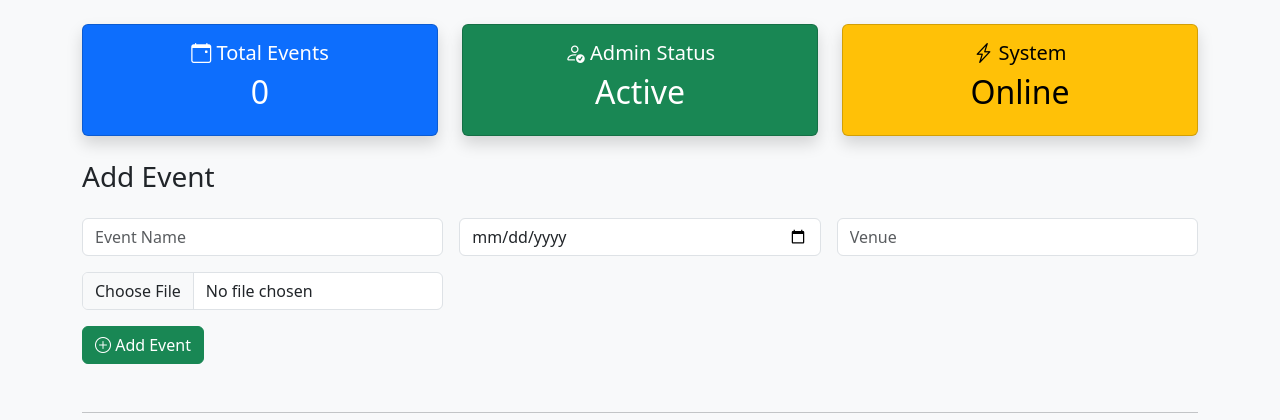
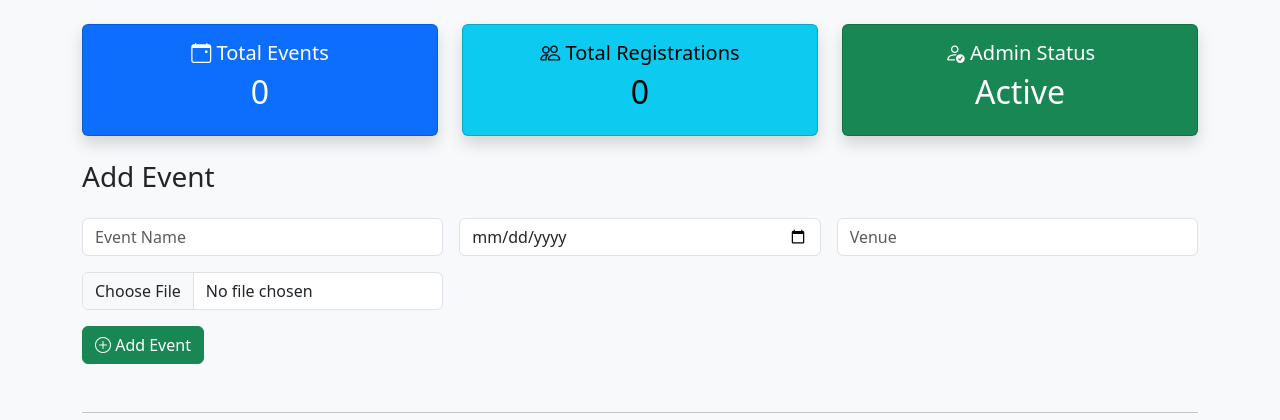
Before and after one commit to somesh129p/college-event-management, a Flask app: page /dashboard in a window 1280 px wide. Shown: the part 56-476 px from the top of the page. Run offline with Flask 3, Linux system fonts and the light colour scheme; the visitor is signed in with stand-in values (Sample User, id 1); data that the repository does not hold is empty.

Commit message:
dashboard upgrade

```diff
--- a/templates/admin_dashboard.html
+++ b/templates/admin_dashboard.html
@@ -33,7 +33,16 @@
   <div class="card text-bg-primary shadow">
     <div class="card-body text-center">
       <h5><i class="bi bi-calendar-event"></i> Total Events</h5>
-<h2>{{ events|length }}</h2>
+      <h2>{{ total_events }}</h2>
+    </div>
+  </div>
+</div>
+
+<div class="col-md-4">
+  <div class="card text-bg-info shadow">
+    <div class="card-body text-center">
+      <h5><i class="bi bi-people"></i> Total Registrations</h5>
+      <h2>{{ total_registrations }}</h2>
     </div>
   </div>
 </div>
@@ -43,15 +52,6 @@
     <div class="card-body text-center">
       <h5><i class="bi bi-person-check"></i> Admin Status</h5>
       <h2>Active</h2>
-</div>
-</div>
-</div>
-
-<div class="col-md-4">
-<div class="card text-bg-warning shadow">
-<div class="card-body text-center">
-<h5><i class="bi bi-lightning-charge"></i> System</h5>
-<h2>Online</h2>
     </div>
   </div>
 </div>
@@ -101,7 +101,7 @@
 
 <div class="card shadow">
 
-<img src="https://picsum.photos/400/200" class="card-img-top" style="height:200px;object-fit:cover;">
+<img src="{{ url_for('static', filename='uploads/' + event[5]) if event[5] else 'https://picsum.photos/400/200' }}" class="card-img-top" style="height:200px;object-fit:cover;">
 
 <div class="card-body">
 
```
Also changed, not shown: app.py (+0 -12 lines). Lines whose indentation alone changed are shown as unchanged.
